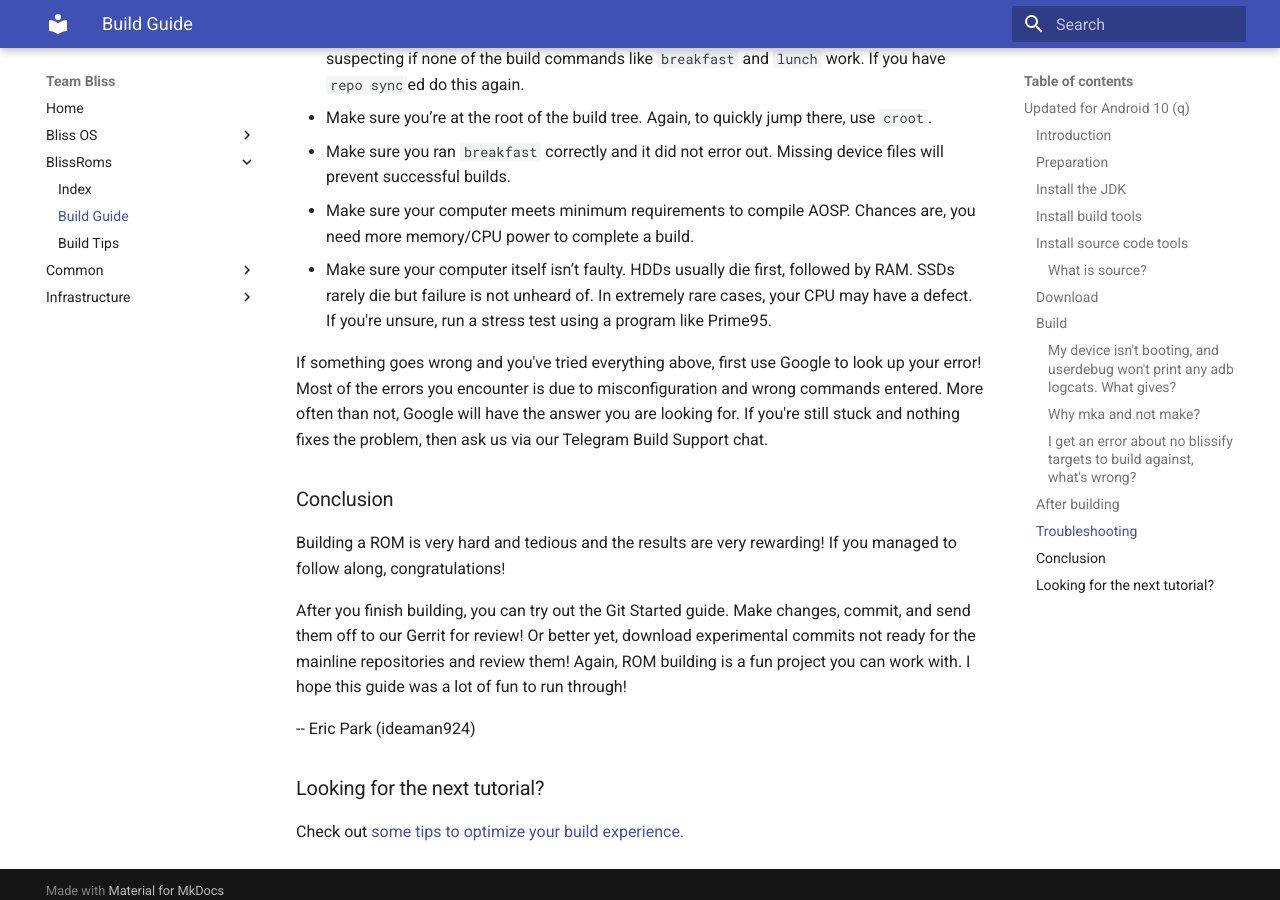
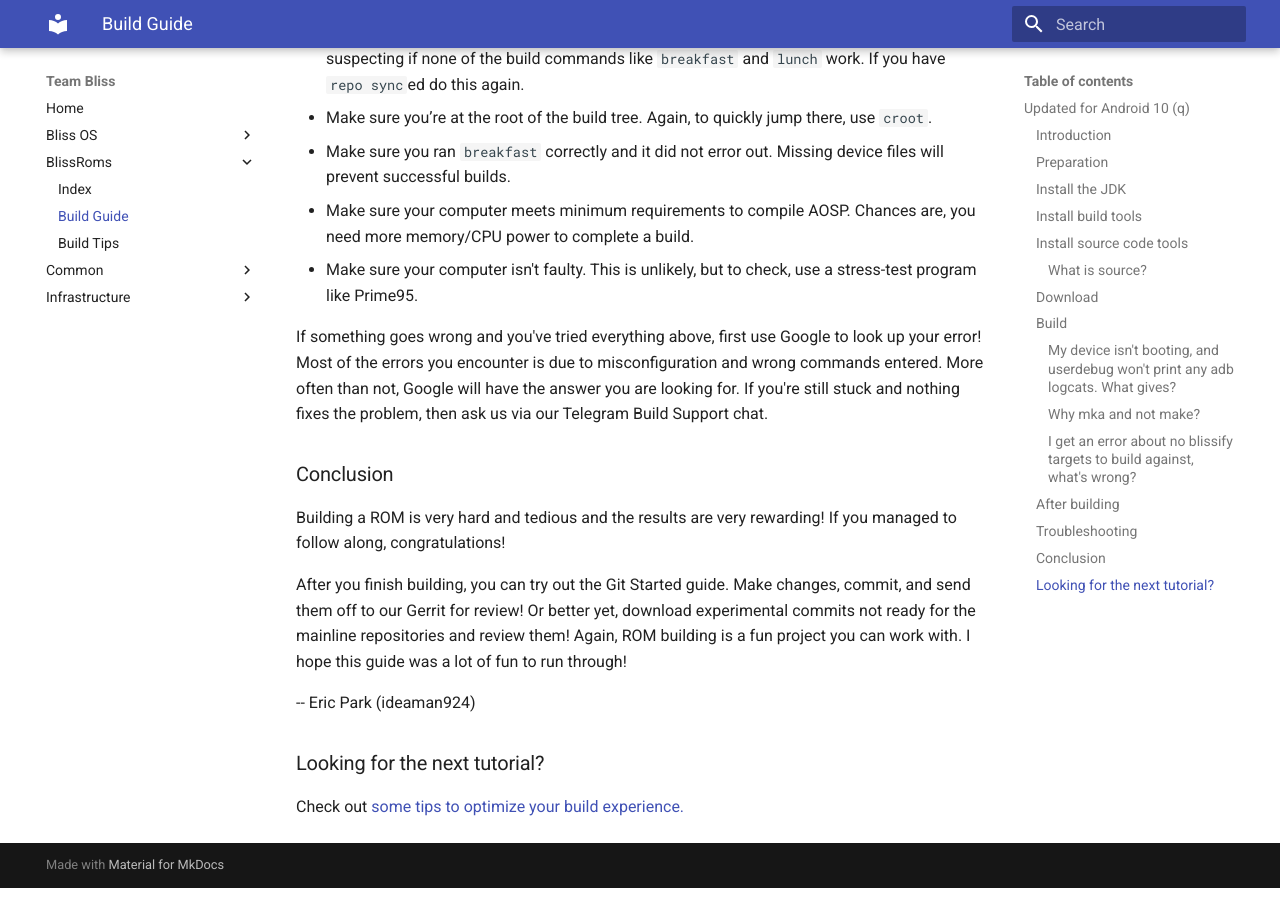
Before and after one commit to BlissRoms/Documentation-old, an MkDocs documentation site: the page built from docs/BlissRoms/build-guide.md, in a window 1280 px wide and 900 px high, scrolled down 5932 px. Built offline with MkDocs 1.6.1 and Material for MkDocs 9.7.7, drawn with Linux system fonts in a browser that asks for light colours.

Commit message:
BlissRoms: Troubleshooting - check system stability
Change-Id: I3df999d4e9da2311cfa54ef500014095b01bf72f

```diff
--- a/docs/BlissRoms/build-guide.md
+++ b/docs/BlissRoms/build-guide.md
@@ -174,7 +174,7 @@ If your build failed, there are a couple things you can try.
 * Make sure you’re at the root of the build tree. Again, to quickly jump there, use `croot`.
 * Make sure you ran `breakfast` correctly and it did not error out. Missing device files will prevent successful builds.
 * Make sure your computer meets minimum requirements to compile AOSP. Chances are, you need more memory/CPU power to complete a build.
-* Make sure your computer itself isn’t faulty. HDDs usually die first, followed by RAM. SSDs rarely die but failure is not unheard of.  In extremely rare cases, your CPU may have a defect. If you're unsure, run a stress test using a program like Prime95.
+* Make sure your computer isn't faulty. This is unlikely, but to check, use a stress-test program like Prime95.
 
 If something goes wrong and you've tried everything above, first use Google to look up your error! Most of the errors you encounter is due to misconfiguration and wrong commands entered. More often than not, Google will have the answer you are looking for. If you're still stuck and nothing fixes the problem, then ask us via our Telegram Build Support chat.
 
```
